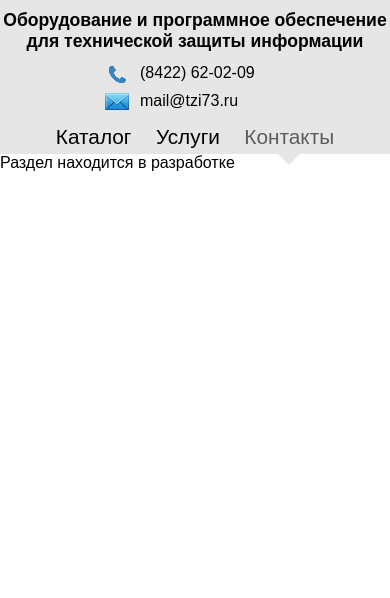
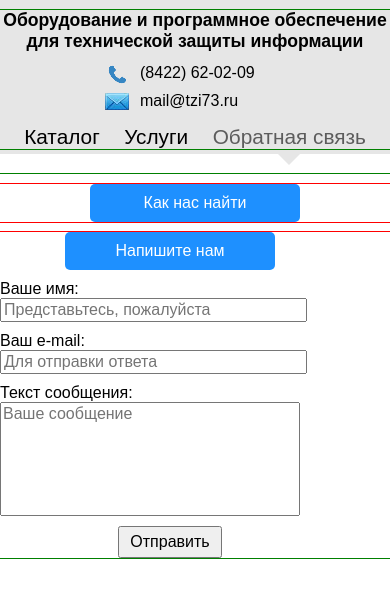
Before and after one commit to DmitryBykin/tzi73.rf, a plain HTML site: page contacts.html in a window 390 px wide. Drawn offline with Linux system fonts and the light colour scheme.

Commit message:
Добавлена форма обратной связи

```diff
--- a/contacts.html
+++ b/contacts.html
@@ -10,6 +10,8 @@
  <link rel='stylesheet' href='css/styles.css'>
  <link rel="shortcut icon" href="favicon.ico" type="image/x-icon">
  <link rel="icon" href="favicon.ico" type="image/x-icon">
+ <script src="js/jquery-3.0.0.min.js"></script>
+
  <!--[if lt IE 9]>
  <script src='js/html5shiv.js'></script>
  <![endif]-->
@@ -37,22 +39,57 @@
 				<ul>
 					<li><a href="index.html">Каталог</a></li>
 					<li><a href="services.html">Услуги</a></li>
-					<li  class="active"><a href="contacts.html">Контакты</a></li>
+					<li  class="active"><a href="contacts.html">Обратная связь</a></li>
 				</ul>
 			</nav>
 		</div> <!-- end wrapper -->
 	</header>
 
 	<main class="contacts-main">
-		Раздел находится в разработке
+		<div class="wrapper clearfix">
+			<div class="map">
+				<p class="map-title">Как нас найти</p>
+				<div id="yandex-map"></div>
+			</div>
+			<div class="feedback-form">
+				<p class="write-us">Напишите нам</p>
+				<form action="/cgi-bin/sendmail.py" method="get" id="form">
+					<label for="name">Ваше имя:</label>
+					<input type="text" placeholder="Представьтесь, пожалуйста" name="name" size="30">
+					<label for="e-mail">Ваш e-mail:</label>
+					<input type="text" placeholder="Для отправки ответа" name="e-mail" size="30">
+					<label for="letter-content">Текст сообщения:</label>
+					<textarea name="letter-content" cols="30" rows="6" placeholder="Ваше сообщение"></textarea>
+					<button class="send-email" type="submit" onclick="sendRequest();">Отправить</button>
+				</form>
+			</div>
+		</div>
 	</main>
 
 	<footer class="contacts-footer">
 
 	</footer>
 
+	<!-- Yandex Map -->
+		<script type="text/javascript" charset="utf-8" async src="https://api-maps.yandex.ru/services/constructor/1.0/js/?sid=daYS9PuY9OuSpyTG8Be8wMJCG2XoPIfw&width=100%&height=400&lang=ru_RU&sourceType=constructor&scroll=true&id=yandex-map"></script>
+	<!-- /Yandex Map-->
+
 	<!-- Yandex.Metrika counter -->
 		<script type="text/javascript"> (function (d, w, c) { (w[c] = w[c] || []).push(function() { try { w.yaCounter37780900 = new Ya.Metrika({ id:37780900, clickmap:true, trackLinks:true, accurateTrackBounce:true }); } catch(e) { } }); var n = d.getElementsByTagName("script")[0], s = d.createElement("script"), f = function () { n.parentNode.insertBefore(s, n); }; s.type = "text/javascript"; s.async = true; s.src = "https://mc.yandex.ru/metrika/watch.js"; if (w.opera == "[object Opera]") { d.addEventListener("DOMContentLoaded", f, false); } else { f(); } })(document, window, "yandex_metrika_callbacks"); </script> <noscript><div><img src="https://mc.yandex.ru/watch/37780900" style="position:absolute; left:-9999px;" alt="" /></div></noscript>
 	<!-- /Yandex.Metrika counter -->
+
+	<script>
+		var sendRequest = function(){
+			jQuery.ajax({    // Начала конструкции для работы с Ajax через jQuery
+				type: "GET", // Метод, которым получаем данные из формы
+				url: "/cgi-bin/sendmail.py", // Обработчик формы.
+				data: jQuery("#form").serialize(), // Этот метод, берет форму с id=form и достает оттуда данные
+				success: function(html) {    // функция выполняемая при успешном отправлении данных
+					jQuery("body").empty();    // очищаем тело документа
+					jQuery("body").append("<h2><center>Ваше сообщение успешно отправлено.</center></h2>"); // вставляем сообщение об успехе
+				}
+			});
+		}
+	</script>
 </body>
 </html>
--- a/css/styles.css
+++ b/css/styles.css
@@ -313,10 +313,63 @@ nav a:hover {
 	margin-left: 50px;
 	//outline: 1px solid red;
 }
+/****************************** contacts ************************************/
+.contacts-main {
+	margin-top: 20px;
+}
+.feedback-form {
+	float: left;
 
+	width: 40%;
+
+	padding-right: 50px;
+
+	box-sizing: border-box;
+
+	outline: 1px solid red;
+}
+.feedback-form textarea{
+	resize: none;
+}
+.feedback-form label {
+	//margin-bottom: 5px;
+	display: block;
+}
+.feedback-form input[type="text"],
+.feedback-form textarea {
+	margin-bottom: 10px;
+	display: block;
+}
+.feedback-form button {
+	padding: 5px 10px 5px 10px;
+	display: block;
+	margin: 0 auto;
+	cursor: pointer;
+}
+.map {
+	float: right;
+	width: 60%;
+	padding: 0 10px;
+	outline: 1px solid red;
+	box-sizing: border-box;
+}
+.map-title, .write-us {
+	width: 200px;
+	padding: 10px 5px 10px 5px;
+
+	text-align: center;
+	margin: 10px auto;
+	background-color: dodgerblue;
+	border-radius: 5px;
+
+	color: white;
+}
+
+/**************************** end contacts ************************************/
 @media (max-width: 399px) {
 	.wrapper {
-		width: auto;
+		width: 100%;
+		outline: 1px solid green;
 	}
 	.mobile {
 		display: block;
@@ -350,11 +403,20 @@ nav a:hover {
 		float: none;
 		margin: 40px auto;
 	}
+	.map {
+		float: none;
+		width: 100%;
+	}
+	.feedback-form {
+		float: none;
+		width: 100%;
+	}
 }
 
 @media (min-width: 400px) and (max-width: 799px) {
 	.wrapper {
-		width: auto;
+		width: 100%;
+		//width: auto;
 	}
 
 	header figure {
@@ -363,11 +425,10 @@ nav a:hover {
 		text-align: center;
 	}
 	header h1 {
-		width: auto;
-		max-width: 560px;
-
+		width: 90%;
+		display: block;
 		text-align: center;
-		margin-left: 0;
+		margin: 0 auto;
 	}
 	.contacts {
 		float: none;
@@ -389,6 +450,14 @@ nav a:hover {
 		float: none;
 		margin: 40px auto;
 	}
+	.map {
+		float: none;
+		width: 100%;
+	}
+	.feedback-form {
+		float: none;
+		width: 100%;
+	}
 }
 @media (min-width: 800px) and (max-width: 1023px) {
 	.wrapper {
```
Also changed, not shown: index.html (+1 -1 lines), services.html (+1 -1 lines).
